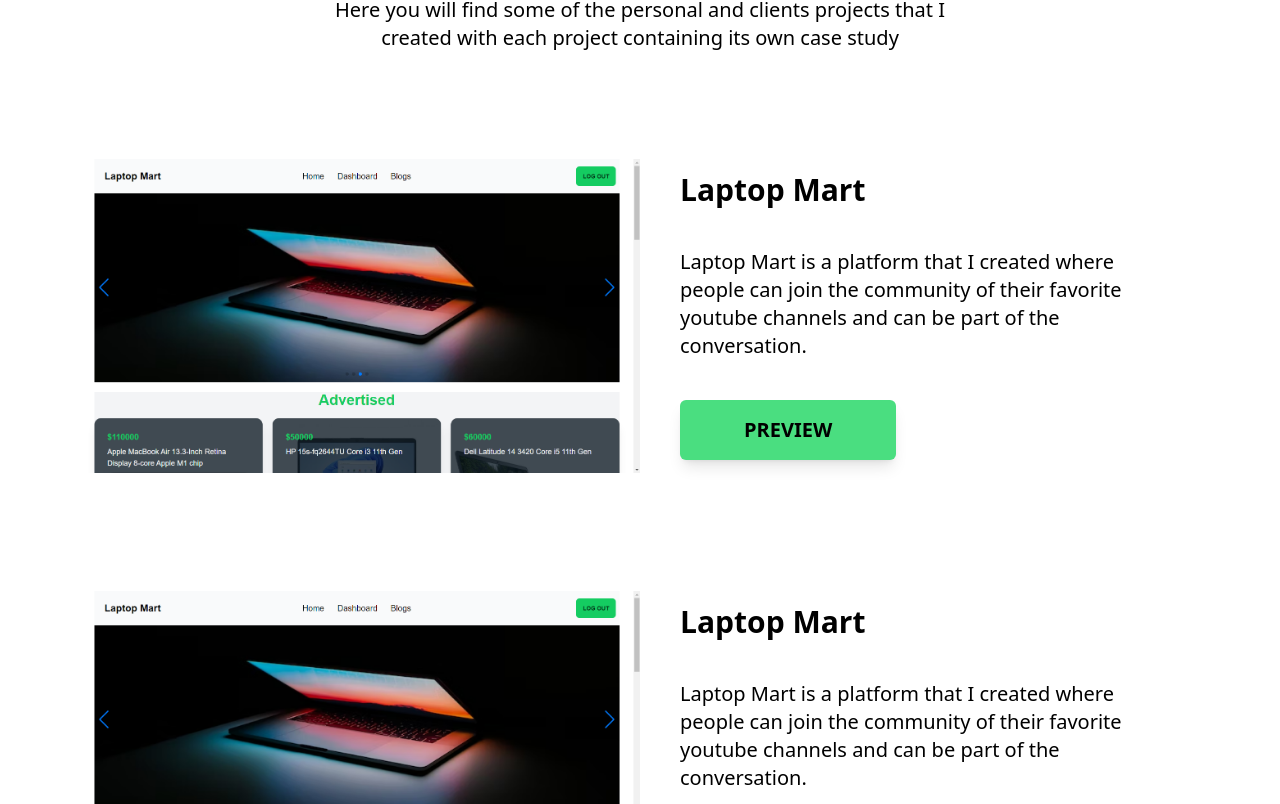
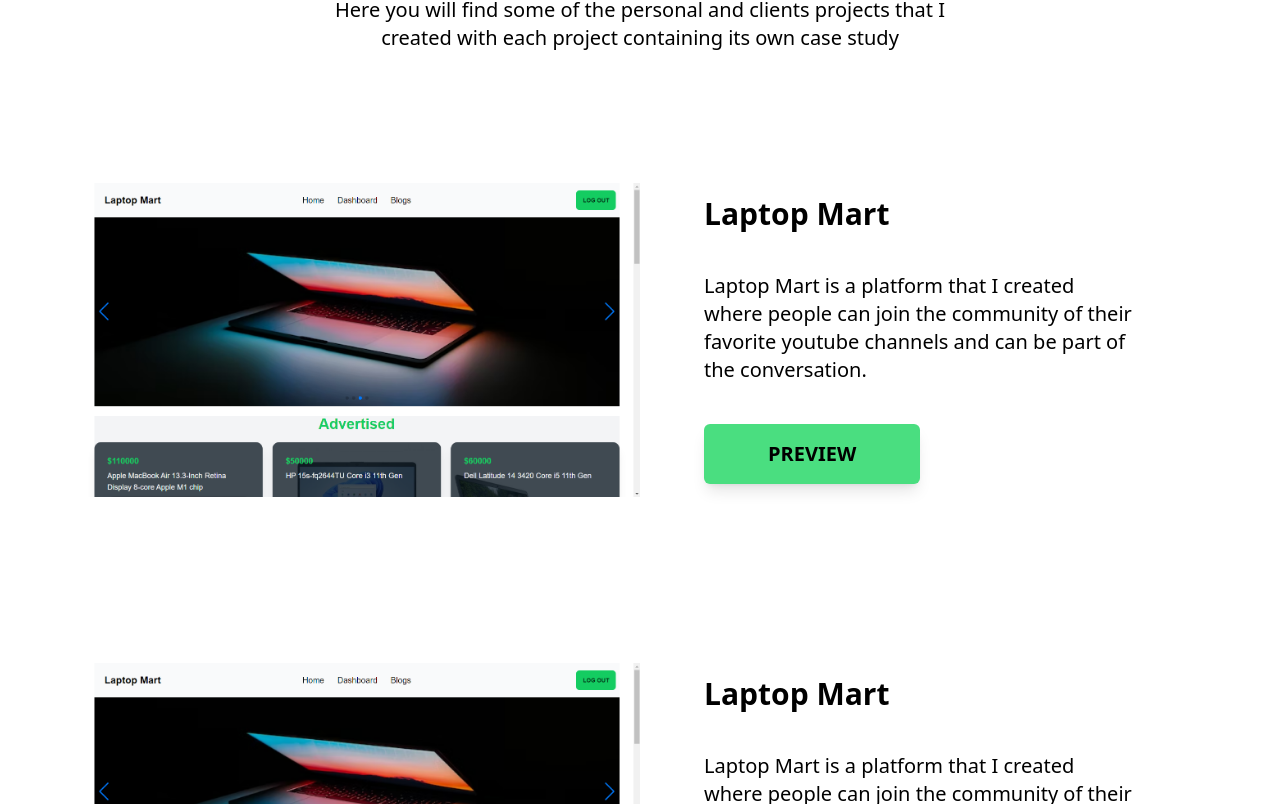
Before and after one commit to tahdiislam/portfolio, a React (Vite) app: page / in a window 1280 px wide. Shown: the part 1796-2600 px from the top of the page. Built offline with nearby package versions, Linux system fonts and the light colour scheme.

Commit message:
add projects

```diff
--- a/src/Component/Projects/Projects.jsx
+++ b/src/Component/Projects/Projects.jsx
@@ -37,7 +37,7 @@
         {projects.map((project, i) => (
           <div key={i} className="flex items-center mb-16">
             <img className="w-1/2" src={project.img} alt="" />
-            <div className="w-1/2 p-10">
+            <div className="w-1/2 p-16">
               <h2 className="text-3xl font-bold mb-10">{project.name}</h2>
               <p className="text-xl mb-10">{project.details}</p>
               <Button>PREVIEW</Button>
```
